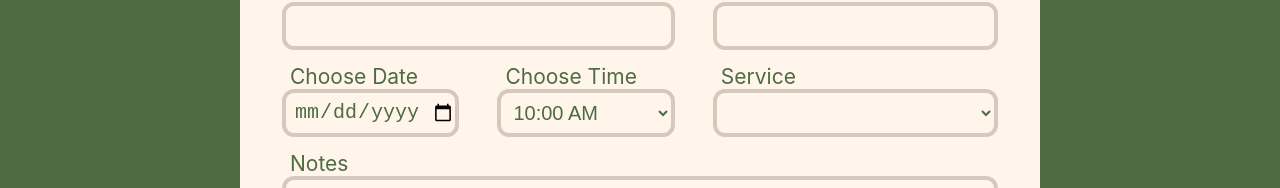
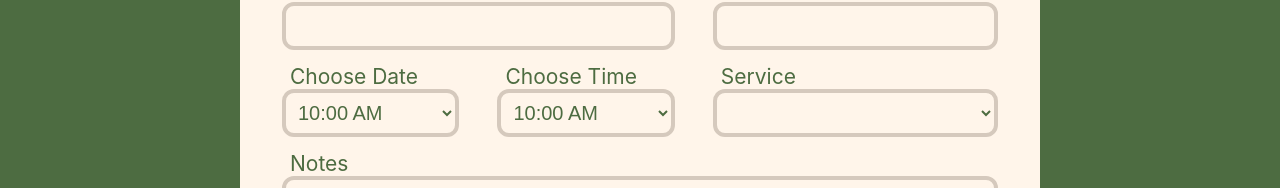
Before and after one commit to tagtart1/tropical-hair-salon, a React (Create React App) app: page / in a window 1280 px wide. Shown: the part 3463-3651 px from the top of the page. Built offline with nearby package versions, Linux system fonts and the light colour scheme.

Commit message:
Change date input

```diff
--- a/src/components/Appointment.jsx
+++ b/src/components/Appointment.jsx
@@ -25,7 +25,7 @@ const Appointment = () => {
           </div>
           <div className="form-group time-group">
             <label htmlFor="date">Choose Date</label>
-            <input type="date" id="date" name="date" />
+            <TimeSelect />
           </div>
           <div className="form-group time-group">
             <label htmlFor="time">Choose Time</label>
```
